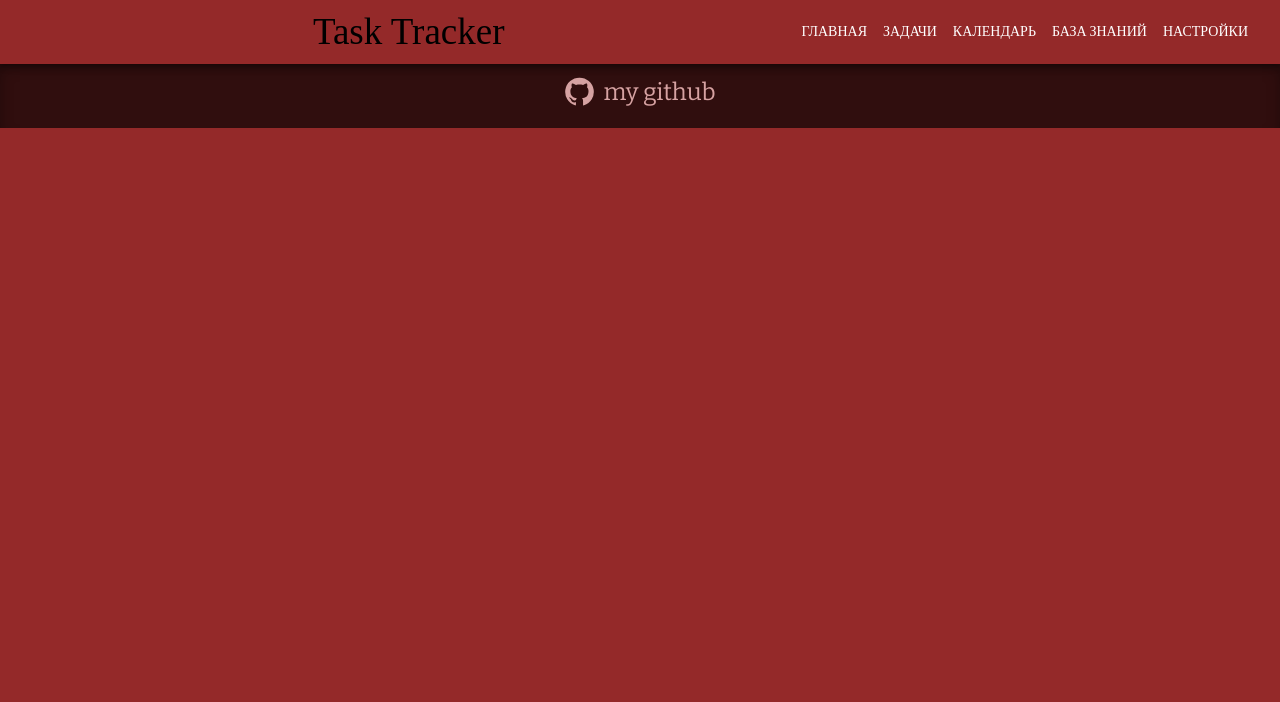
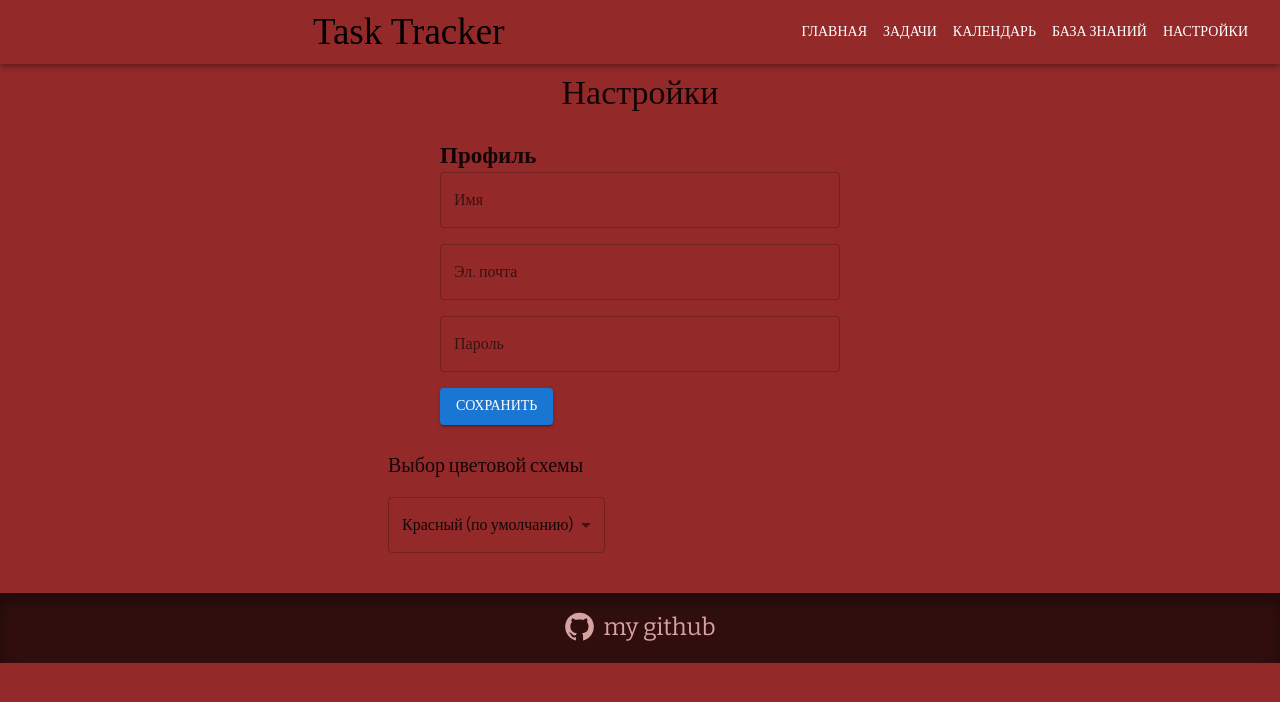
Before and after one commit to Alexer139/task-tracker, a React (Vite) app: page /settings in a window 1280 px wide. Shown: the top 702 px of the page. Built offline with nearby package versions, Linux system fonts and the light colour scheme; a web font is replaced by a local one.

Commit message:
settings begin

```diff
--- a/src/components/Footer.jsx
+++ b/src/components/Footer.jsx
@@ -13,7 +13,7 @@ function Footer() {
             pt: 2.3,
             display: 'flex',
             justifyContent: 'center',
-            boxShadow: 'inset 0px 10px 14px rgba(0, 0, 0, 0.31)'
+            boxShadow: 'inset 0px 10px 14px rgba(0, 0, 0, 0.31)',
         }}
       >
         <GitHubIcon sx={{ fontSize: 31, color: 'rgb(214, 162, 162)' }} />
--- a/src/pages/KnowledgeBase.jsx
+++ b/src/pages/KnowledgeBase.jsx
@@ -14,19 +14,13 @@ const KnowledgeBase = () => {
       title: "Zen Habits",
       description: "Блог о минимализме, привычках и продуктивности. Простые методы для улучшения жизни.",
       image: "/src/assets/Zen.png",
-      link: "https://example.com/time-management"
+      link: "https://zenhabits.net/"
     },
     {
-      title: "Как избежать выгорания",
-      description: "Советы по поддержанию баланса между работой и отдыхом.",
-      image: "/src/assets/Zen.png",
-      link: "https://example.com/burnout"
-    },
-    {
-      title: "Как избежать выгорания",
-      description: "Советы по поддержанию баланса между работой и отдыхом.",
-      image: "/src/assets/",
-      link: "https://example.com/burnout"
+      title: "Nir Eyal's blog",
+      description: "Как справляться с отвлечением и сосредоточиться на важном",
+      image: "/src/assets/Nir.png",
+      link: "https://www.nirandfar.com/"
     }
   ];
 
--- a/src/pages/Settings.jsx
+++ b/src/pages/Settings.jsx
@@ -1,7 +1,72 @@
-import React from "react";
-import { Typography } from "@mui/material";
+import React, { useState } from "react";
+import { Box, Typography, TextField, Button, MenuItem, Select } from "@mui/material";
 
-function Settings() {
-  return <Typography variant="h4">Настройки</Typography>;
-}
+const themes = {
+  black: { background: "#000", color: "#fff" },
+  white: { background: "#fff", color: "#000" },
+  purple: { background: "#6a0dad", color: "#fff" },
+  red: { background: "#d32f2f", color: "#fff" },
+};
+
+const Settings = () => {
+  const [profile, setProfile] = useState({ name: "", email: "", password: "" });
+  const [theme, setTheme] = useState("red");
+
+  const handleChange = (e) => {
+    setProfile({ ...profile, [e.target.name]: e.target.value });
+  };
+
+  const handleThemeChange = (e) => {
+    setTheme(e.target.value);
+    document.body.style.background = themes[e.target.value].background;
+    document.body.style.color = themes[e.target.value].color;
+  };
+
+  return (
+    <Box sx={{ p: 3, pt: 9 }}>
+      <Typography variant="h4" sx={{ mb: 3, textAlign: "center" }}>Настройки</Typography>
+      <Box sx={{ mb: 3, maxWidth: 400, mx: "auto" }}>
+        <Typography sx={{ fontSize: 23, fontWeight: 600 }}>Профиль</Typography>
+
+        <TextField
+          fullWidth
+          label="Имя"
+          variant="outlined"
+          name="name"
+          value={profile.name}
+          onChange={handleChange}
+          sx={{ mb: 2 }}
+        />
+        <TextField
+          fullWidth
+          label="Эл. почта"
+          variant="outlined"
+          name="email"
+          value={profile.email}
+          onChange={handleChange}
+          sx={{ mb: 2 }}
+        />
+        <TextField
+          fullWidth
+          label="Пароль"
+          type="password"
+          variant="outlined"
+          name="password"
+          value={profile.password}
+          onChange={handleChange}
+          sx={{ mb: 2 }}
+        />
+        <Button variant="contained">Сохранить</Button>
+      </Box>
+      <Typography variant="h6" sx={{ mt: 3, mb: 2 }}>Выбор цветовой схемы</Typography>
+      <Select value={theme} onChange={handleThemeChange}>
+        <MenuItem value="black">Черный</MenuItem>
+        <MenuItem value="white">Белый</MenuItem>
+        <MenuItem value="purple">Фиолетовый</MenuItem>
+        <MenuItem value="red">Красный (по умолчанию)</MenuItem>
+      </Select>
+    </Box>
+  );
+};
+
 export default Settings;
```
Also changed, not shown: src/assets/Nir.png (added), src/assets/Zen.png.
